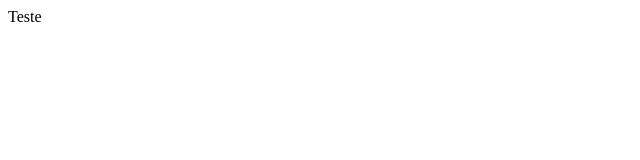
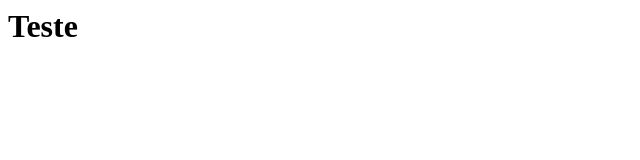
Before and after one commit to leandroolgomes/git-study, a plain HTML site: page index.html in a window 1280 px wide. Shown: the whole page, without its empty margins (0-640 px from the left). Drawn offline with Linux system fonts and the light colour scheme.

Commit message:
title markup

```diff
--- a/index.html
+++ b/index.html
@@ -1,4 +1,6 @@
 <html>
   <head></head>
-  <body>Teste</body>
+  <body>
+    <h1>Teste</h1>
+  </body>
 </html>
```
